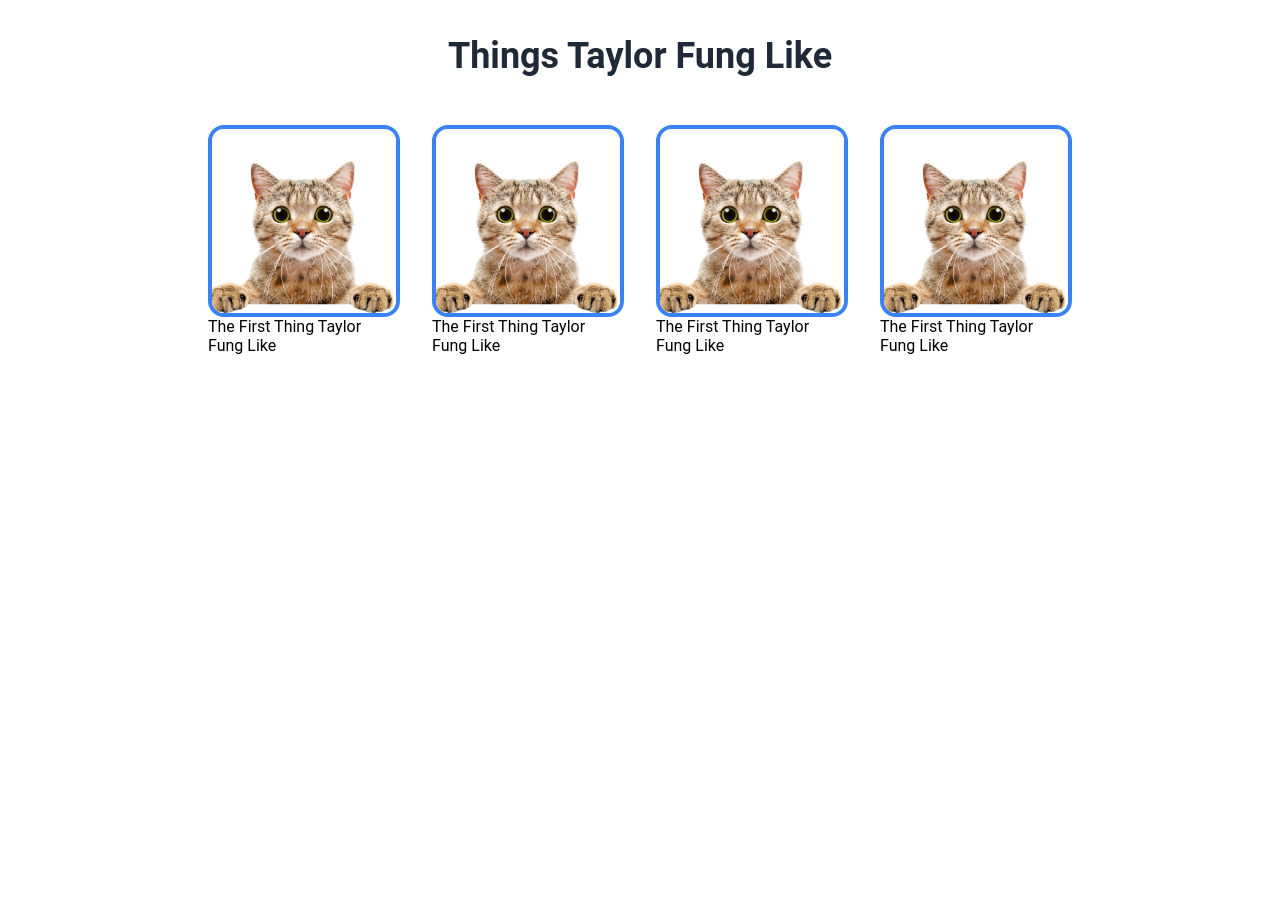
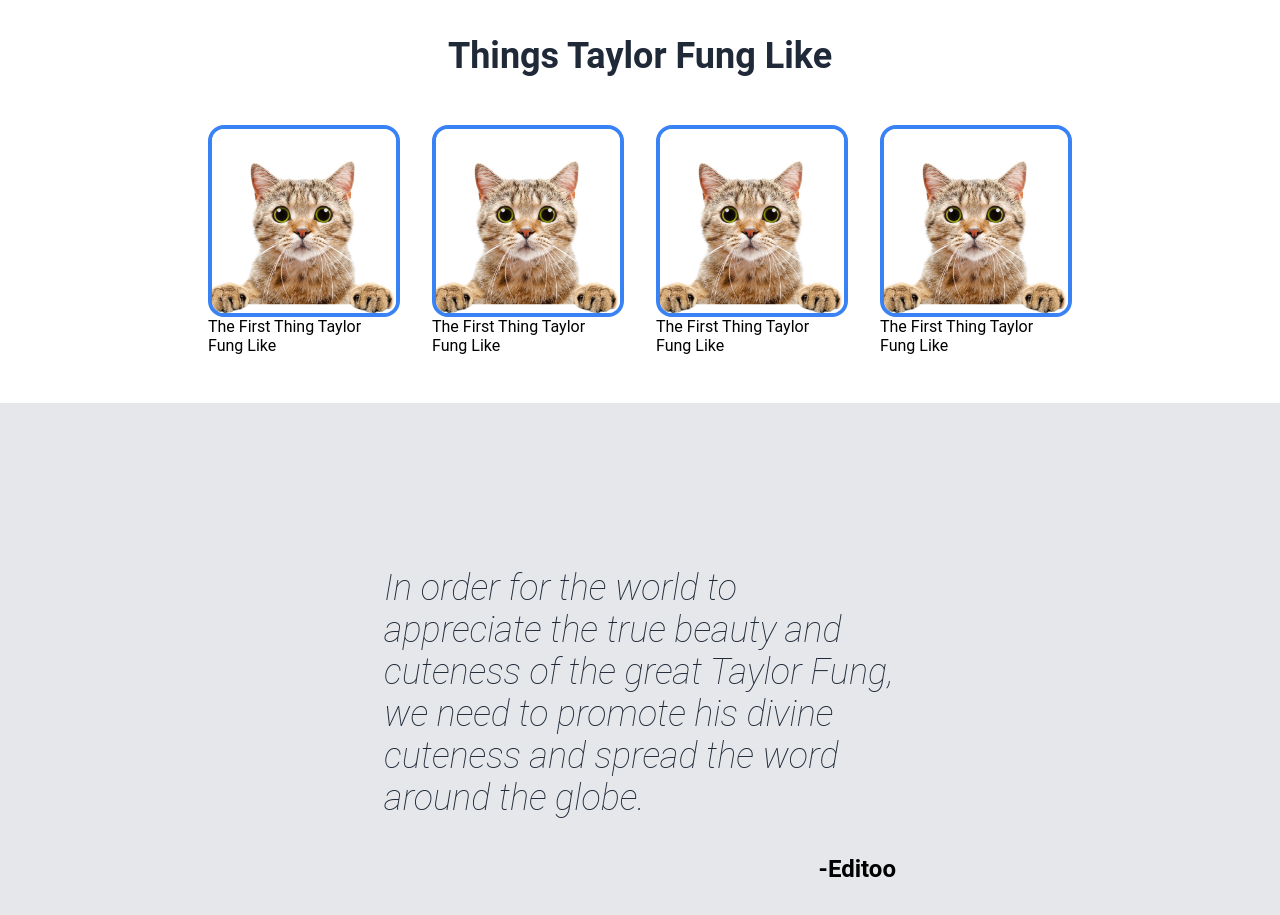
Before and after one commit to ilovetyfng/a-web-page, a plain HTML site: page index.html in a window 1280 px wide. Shown: the part 793-1708 px from the top of the page. Before the commit the page ends 1196 px from the top, so only its background shows below. Drawn offline with Linux system fonts and the light colour scheme.

Commit message:
Add quote section with content

```diff
--- a/index.html
+++ b/index.html
@@ -50,7 +50,15 @@
         </div>
         </div>
     </div>
-    <div class="quote-section"></div>
+    <div class="quote-section">
+        <div class="quote">
+        <p class="quote-text">
+            In order for the world to appreciate the true beauty
+             and cuteness of the great Taylor Fung, we need to promote his divine
+            cuteness and spread the word around the globe.</p>
+        <div class="quote-author">-Editoo</div>
+        </div>
+    </div>
     <div class="sign-up-section"></div>
     <div class="footer"></div>
 </body>
--- a/style.css
+++ b/style.css
@@ -89,3 +89,30 @@ body {
     border-width: 4px;
     border-color: #3882F6;
 }
+
+
+.quote-section {
+    background-color: #E5E7EB;
+    display: flex;
+    justify-content: center;
+    align-items: center;
+    padding: 128px 384px;
+}
+
+.quote {
+    display: flex;
+    flex-direction: column;
+    align-items: flex-end;
+}
+
+.quote-text {
+    font-size: 36px;
+    font-weight: lighter;
+    font-style: italic;
+    color: #1F2937;
+}
+
+.quote-author {
+    font-size: 24px;
+    font-weight: bold;
+}
```
